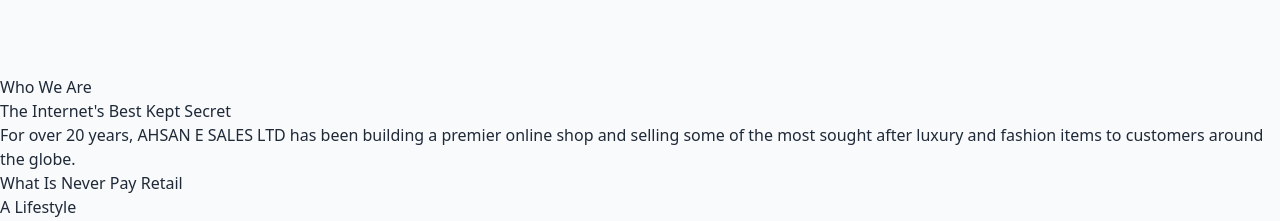
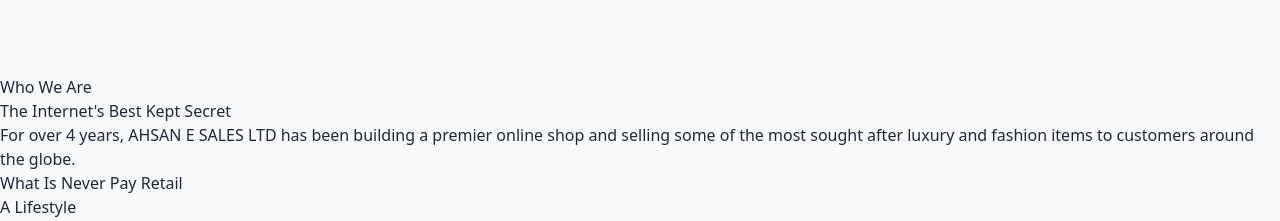
Before and after one commit to ICT-Algo-dev/AHSANLTD, a React (Vite) app: page /about in a window 1280 px wide. Shown: the part 2760-2981 px from the top of the page. Built offline with nearby package versions, Linux system fonts and the light colour scheme; no server answers; a web font is replaced by a local one.

Commit message:
change number

```diff
--- a/src/components/Footer.jsx
+++ b/src/components/Footer.jsx
@@ -46,7 +46,7 @@ const Footer = () => {
 
           <div>
             <h3 className="text-sm font-semibold uppercase tracking-[0.15em] text-gray-200 mb-4">Customer Service</h3>
-            <p className="text-sm text-gray-300">+44 7376 705595</p>
+            <p className="text-sm text-gray-300">+44 7828 729275</p>
             <p className="mt-3 text-sm text-gray-400">03 St. Awdry’s Road Barking IG11 7QB</p>
           </div>
         </div>
--- a/src/pages/About.jsx
+++ b/src/pages/About.jsx
@@ -150,7 +150,7 @@ const About = () => {
             <h3 className="text-[11px] font-bold text-gray-400 uppercase tracking-[0.15em] mb-3">Who We Are</h3>
             <h2 className="text-3xl md:text-4xl font-bold text-black mb-4 leading-tight">The Internet's Best Kept Secret</h2>
             <p className="text-[#333333] leading-relaxed text-[15px]">
-              For over 20 years, AHSAN E SALES LTD has been building a premier online shop and selling some of the most sought after luxury and fashion items to customers around the globe.
+              For over 4 years, AHSAN E SALES LTD has been building a premier online shop and selling some of the most sought after luxury and fashion items to customers around the globe.
             </p>
           </div>
         </div>
--- a/src/pages/Contact.jsx
+++ b/src/pages/Contact.jsx
@@ -38,11 +38,11 @@ const Contact = () => {
 
               <div className="mt-8 rounded-3xl bg-slate-100 p-6">
                 <p className="text-sm text-slate-600">Mon – Thur: 9:00AM to 6:00PM GMT, Fri: 9:00AM to 3:00PM GMT</p>
-                <p className="mt-4 text-base font-semibold text-slate-900">Phone: +44 7376 705595</p>
+                <p className="mt-4 text-base font-semibold text-slate-900">Phone: +44 7828 729275</p>
                 <div className="mt-5 inline-flex items-center gap-3 rounded-3xl border border-slate-300 bg-white px-4 py-4">
                   <span className="inline-flex h-10 w-10 items-center justify-center rounded-full bg-slate-200 text-slate-700">💬</span>
                   <div>
-                    <p className="text-sm font-semibold text-slate-900">Chat or Call +44 7376 705595</p>
+                    <p className="text-sm font-semibold text-slate-900">Chat or Call +44 7828 729275</p>
                     <p className="text-sm text-slate-500">Our team is available during business hours.</p>
                   </div>
                 </div>
```
Also changed, not shown: 6 other files (tests, documents, lock files or other folders).
